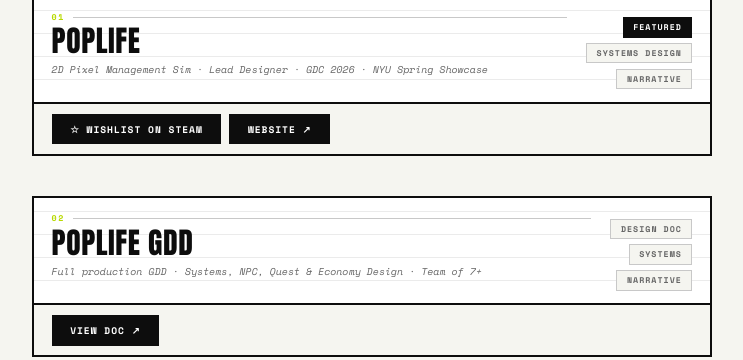
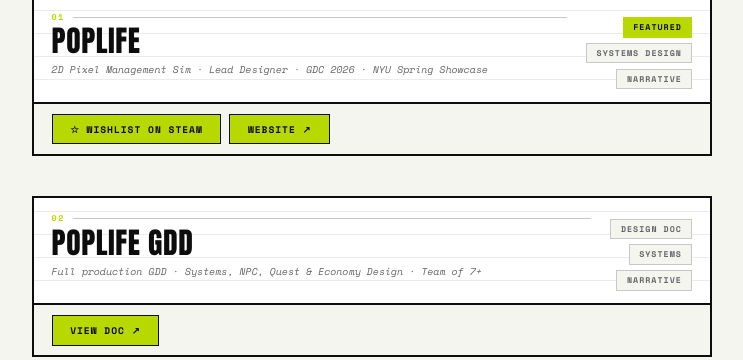
Before and after one commit to tannnfl/portfolio, a plain HTML site: page index.html in a window 1280 px wide. Shown: the part 479-839 px from the top of the page, without its empty margins (268-1011 px from the left). Drawn offline with nearby package versions, Linux system fonts and the light colour scheme.

Commit message:
style: change accent2 buttons from black to chartreuse green

```diff
--- a/assets/cursor-trail-CYZb0a0Q.css
+++ b/assets/cursor-trail-CYZb0a0Q.css
@@ -7,7 +7,7 @@
   --bg:#F5F5F0;
   --ink:#0D0D0D;
   --accent:#B8D900;
-  --accent2:#0D0D0D;
+  --accent2:#B8D900;
   --tan:#C8C8C8;
   --stripe:#EBEBEB;
   --mid:#666666;
@@ -151,7 +151,7 @@ a.ext-link:hover{text-decoration:none}
   white-space:nowrap;display:inline-block;
   background:var(--bg);color:var(--mid);
 }
-.tag-black{background:var(--accent2);color:#fff;border-color:var(--accent2)}
+.tag-black{background:var(--accent2);color:var(--ink);border-color:var(--accent2)}
 a.tag{text-decoration:none}
 a.tag:hover{background:var(--ink);color:var(--bg);border-color:var(--ink)}
 
@@ -163,7 +163,7 @@ a.tag:hover{background:var(--ink);color:var(--bg);border-color:var(--ink)}
 .play-badge{
   display:inline-block;font-size:.6rem;font-weight:700;
   letter-spacing:.1em;text-transform:uppercase;
-  background:var(--accent2);color:#fff;
+  background:var(--accent2);color:var(--ink);
   border:1px solid var(--ink);padding:.45rem 1.1rem;
   white-space:nowrap;cursor:pointer;text-decoration:none;
 }
```
